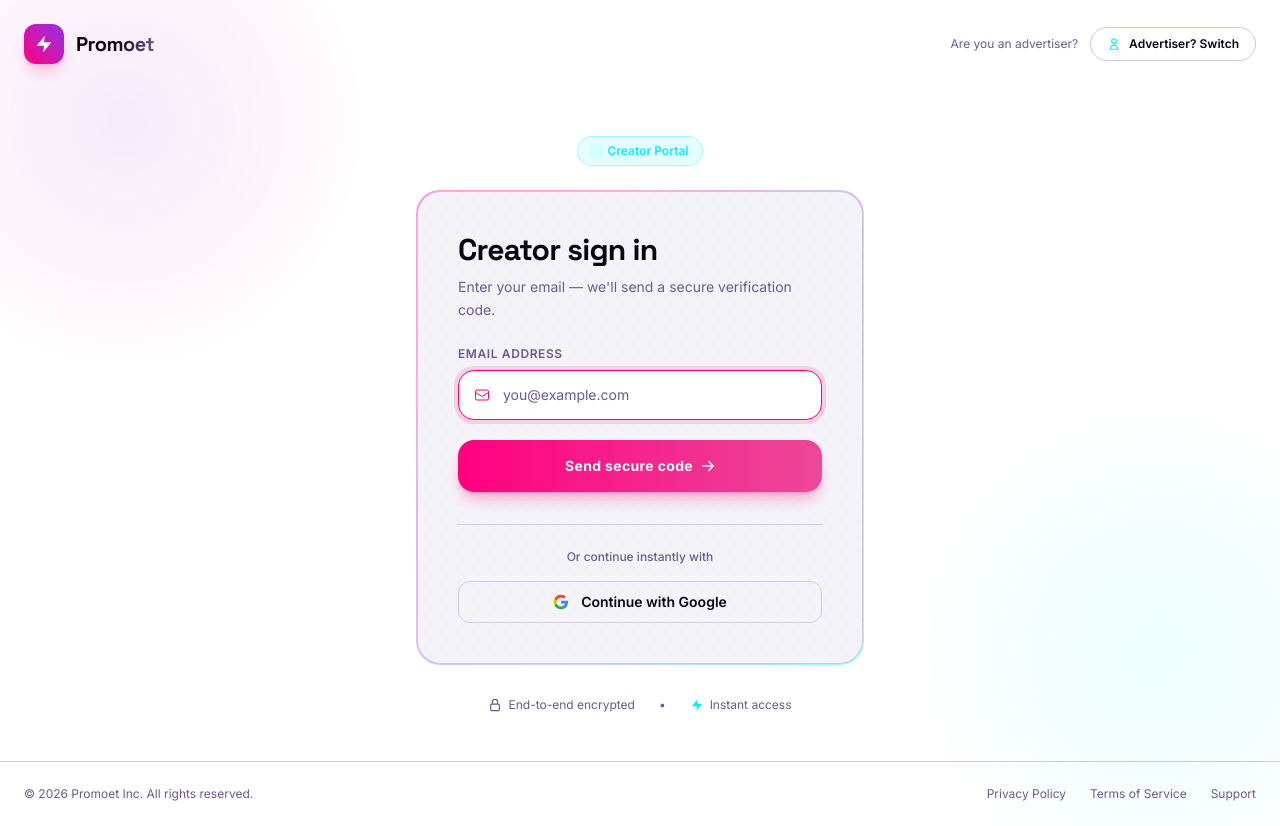
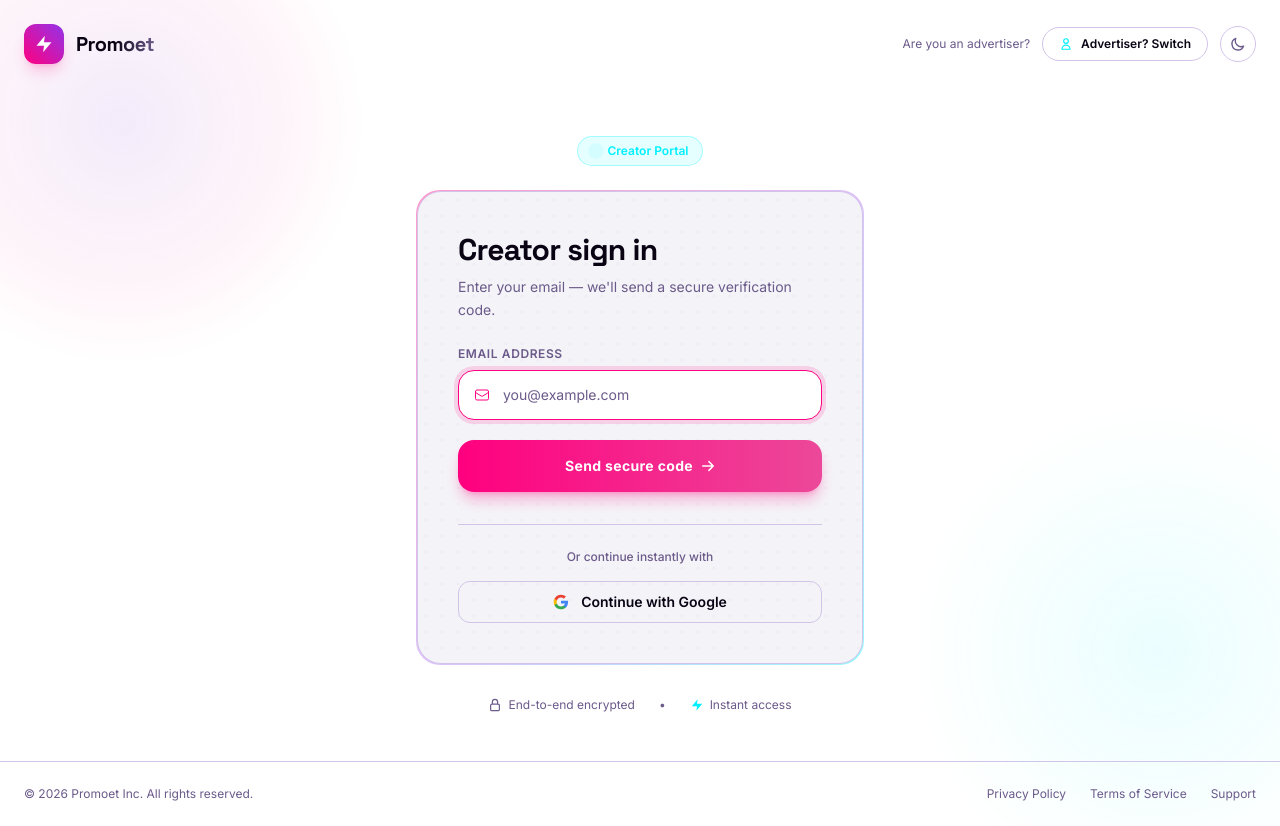
Before and after one commit to travellertope/hypepromo, a Next.js app in the folder apps/web/: page /auth/login in a window 1280 px wide. Built offline with nearby package versions, Linux system fonts and the light colour scheme.

Commit message:
feat(auth): add theme toggle to login page header
Co-Authored-By: Claude Sonnet 4.6 <noreply@anthropic.com>
Claude-Session: https://claude.ai/code/session_01Du4LN1BxeF5z9uWu6Mg4ja

```diff
--- a/apps/web/src/app/auth/login/page.tsx
+++ b/apps/web/src/app/auth/login/page.tsx
@@ -3,6 +3,7 @@
 import { Suspense, useState, useRef, useEffect } from 'react'
 import { createClient } from '@/lib/supabase/client'
 import { useRouter, useSearchParams } from 'next/navigation'
+import { useTheme } from '@/components/ThemeProvider'
 
 function Toast({ title, message, type, visible }: { title: string; message: string; type: 'success' | 'error' | 'info'; visible: boolean }) {
   const icons = {
@@ -40,6 +41,7 @@ function LoginForm() {
   const searchParams = useSearchParams()
   const role = searchParams.get('role') ?? 'creator'
   const isAdvertiser = role === 'advertiser'
+  const { theme, toggle } = useTheme()
 
   function showToast(title: string, message: string, type: 'success' | 'error' | 'info' = 'success') {
     setToast({ title, message, type, visible: true })
@@ -154,6 +156,17 @@ function LoginForm() {
               <svg className="w-3.5 h-3.5 text-cyber-neon" fill="none" stroke="currentColor" strokeWidth={2} viewBox="0 0 24 24"><path strokeLinecap="round" strokeLinejoin="round" d="M16 7a4 4 0 11-8 0 4 4 0 018 0zM12 14a7 7 0 00-7 7h14a7 7 0 00-7-7z"/></svg>
               {isAdvertiser ? 'Creator? Switch' : 'Advertiser? Switch'}
             </a>
+            <button
+              onClick={toggle}
+              aria-label="Toggle theme"
+              className="w-9 h-9 rounded-full border border-cyber-border bg-cyber-card/60 hover:bg-cyber-card flex items-center justify-center text-cyber-muted hover:text-cyber-text transition-all"
+            >
+              {theme === 'dark' ? (
+                <svg className="w-4 h-4" fill="none" stroke="currentColor" strokeWidth={2} viewBox="0 0 24 24"><path strokeLinecap="round" strokeLinejoin="round" d="M12 3v1m0 16v1m9-9h-1M4 12H3m15.364-6.364l-.707.707M6.343 17.657l-.707.707M17.657 17.657l-.707-.707M6.343 6.343l-.707-.707M16 12a4 4 0 11-8 0 4 4 0 018 0z"/></svg>
+              ) : (
+                <svg className="w-4 h-4" fill="none" stroke="currentColor" strokeWidth={2} viewBox="0 0 24 24"><path strokeLinecap="round" strokeLinejoin="round" d="M20.354 15.354A9 9 0 018.646 3.646 9.003 9.003 0 0012 21a9.003 9.003 0 008.354-5.646z"/></svg>
+              )}
+            </button>
           </div>
         </header>
 
```
